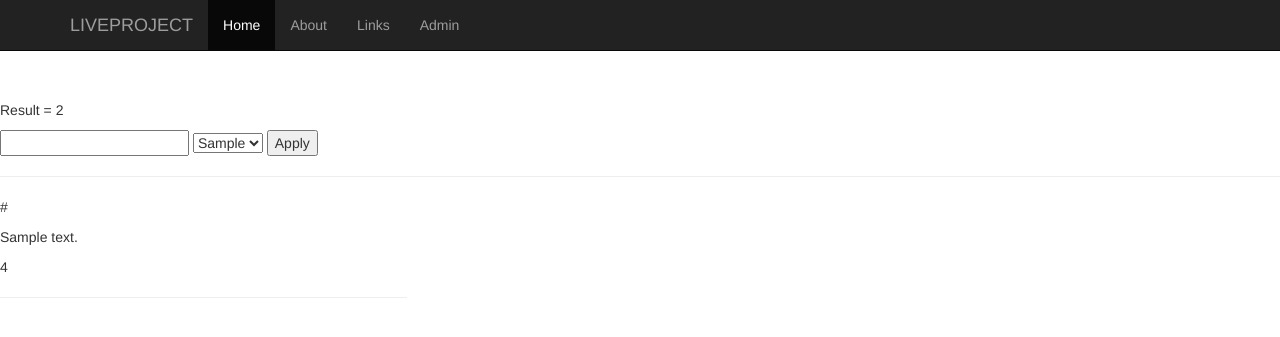
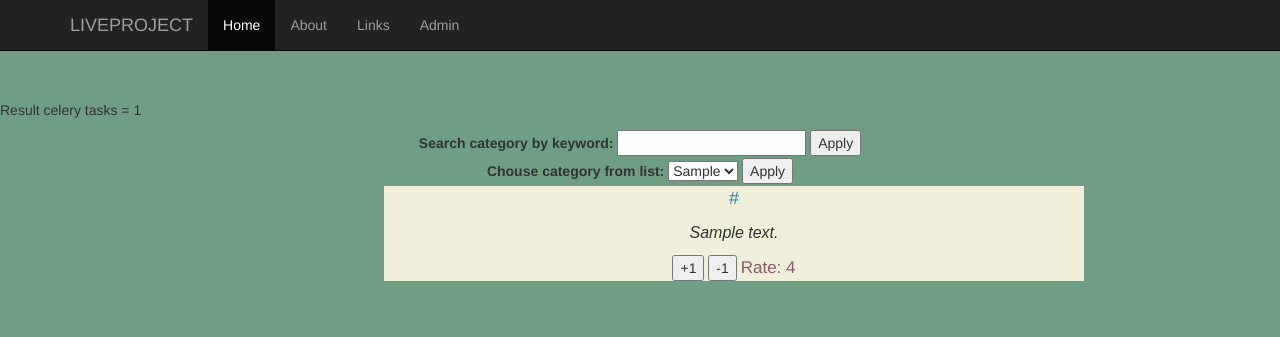
Before and after one commit to HaideiGV/LIVE, a Django app: page /links/ in a window 1280 px wide. Shown: the top 337 px of the page. Run offline with Django 3.2, Linux system fonts and the light colour scheme; tables that the repository leaves empty hold one stand-in row (values such as "Sample post"); parts of the project's set-up code (start-up, migrations or seed data) failed here and were passed over; some libraries are stand-ins or nearby versions.

Commit message:
fix some visual bugs, add vouting buttons

```diff
--- a/liveupdate/static/css/starter-template.css
+++ b/liveupdate/static/css/starter-template.css
@@ -0,0 +1,4 @@
+table {
+    border: 1px solid blue;
+    width: 500px;
+}
--- a/liveupdate/tasks.py
+++ b/liveupdate/tasks.py
@@ -1,6 +1,7 @@
 from celery import task
 
 
+global_value = 0
 @task
-def add(x, y):
-    return x+y
+def add(x):
+    return global_value+x
--- a/liveupdate/templates/allLinksPage.html
+++ b/liveupdate/templates/allLinksPage.html
@@ -1,31 +1,46 @@
 {% extends "base.html" %}
 
 {% block content %}
-    <p>Result = {{ res }}</p>
-    <div class="row">
+    <div>
+        <form id="ReviewRateForm" method="post" action="/review/post/rate/">
+
+        </form>
+    </div>
+    <p>Result celery tasks = {{ res }}</p>
+    <div class="row" style="text-align: center;">
         <div class="col-md-12">
             <form action="." method="get">
+                <label>Search category by keyword: </label>
                 <input type="text" name="search" />
-                <select>
-                    {% for cat in links %}
+                <input type="submit" value="Apply" />
+            </form>
+            <form action="." method="get">
+                <label>Chouse category from list: </label>
+                <select  name="category">
+                    {% for cat in category %}
                         <option>{{ cat }}</option>
                     {% endfor %}
                 </select>
                 <input type="submit" value="Apply" />
-                <hr/>
             </form>
-
         </div>
     </div>
-    <div class="row">
-        <div>
+    <div class="row" style="text-align: center;  padding-left: 30%;">
+        <div class="col-md-8">
             {% for link in links %}
-                <div class="col-md-4">
-                    <p>{{ link.linkUrl }}</p>
-                    <p>{{ link.description }}</p>
-                    <p>{{ link.rating }}</p>
-                    <hr/>
-                </div>
+                    <div style="background-color: #F0F0DA; width: 700px;">
+                        <p style="font-size: 18px; color: green;">
+                            <a href="{{ link.linkUrl }}" blank="true">{{ link.linkUrl }}</a>
+                        </p>
+                        <p style="font-size: 16px; font-family:Arial; font-style: italic;">{{ link.description }}</p>
+                        <p>
+                            <form method="post" action=".">
+                                <input type="button" value="+1" id="radio+1" type="button" name="up{{link.id}}" />
+                                <input type="button" value="-1" id="radio-1" type="button" name="down{{link.id}}" />
+                                <span style="font-size: 17px; color: #8D5C6C;">Rate: {{ link.rating }}</span>
+                            </form>
+                        </p>
+                    </div>
             {% endfor %}
         </div>
     </div>
--- a/liveupdate/templates/base.html
+++ b/liveupdate/templates/base.html
@@ -17,7 +17,7 @@
   {% endblock head %}
   </head>
 
-  <body>
+  <body style="background-color: #6F9E85;">
 
     <nav class="navbar navbar-inverse navbar-fixed-top">
       <div class="container">
--- a/liveupdate/views.py
+++ b/liveupdate/views.py
@@ -56,12 +56,25 @@ def login_page(request):
 
 
 def allLinksPage(request):
-    links = Links.objects.all()
-    res = add(1, 1)
-    return render(
-        request,
-        "allLinksPage.html",
-        {
-            'links': links,
-            'res': res
-        })
+    if request.method == 'GET' and request.GET.get('search') != None and request.GET.get('search') != '':
+        category = Category.objects.all()
+        if request.GET.get('search') != None:
+            cat_id = Category.objects.get(category=request.GET.get('search'))
+            links_by_cat = Links.objects.filter(category=cat_id)
+        else:
+            links_by_cat = None
+        return render(request, "allLinksPage.html", {'links': links_by_cat, 'category': category})
+    elif request.method == 'GET' and request.GET.get('category') != None and request.GET.get('category') != '':
+        category = Category.objects.all()
+        cat_id = Category.objects.get(category=request.GET['category'])
+        links_by_cat = Links.objects.filter(category=cat_id)
+        return render(request, "allLinksPage.html", {'links': links_by_cat, 'category': category})
+    else:
+        links = Links.objects.all()
+        category = Category.objects.all()
+        res = add(1)
+        return render(request,"allLinksPage.html", {'links': links,'res': res,'category': category})
+
+def linkVote(request, id):
+    if request.method == 'POST' and request.GET.get('up'+id):
+        pass
```
Also changed, not shown: liveproject/settings.py (+9 -9 lines).
